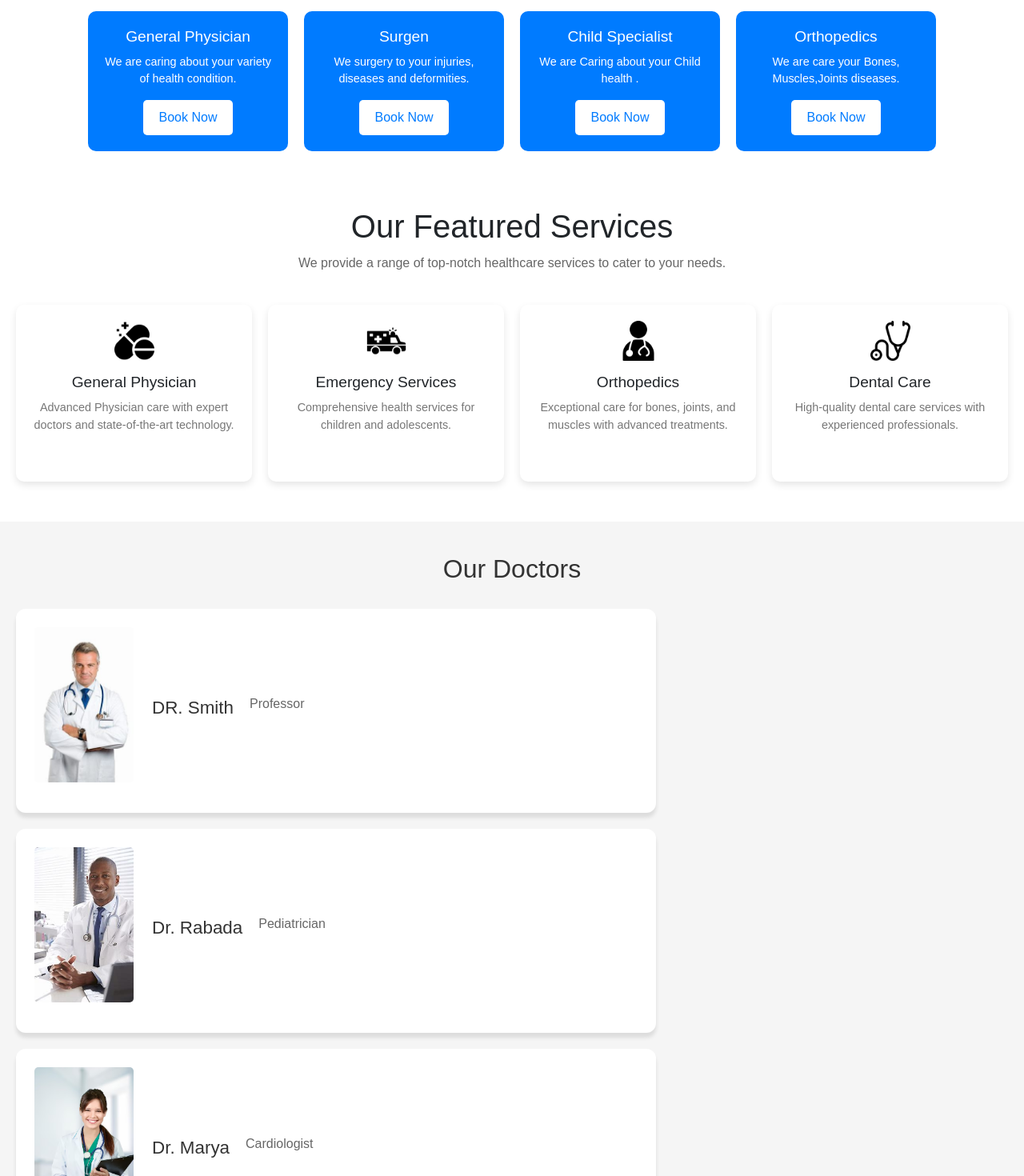
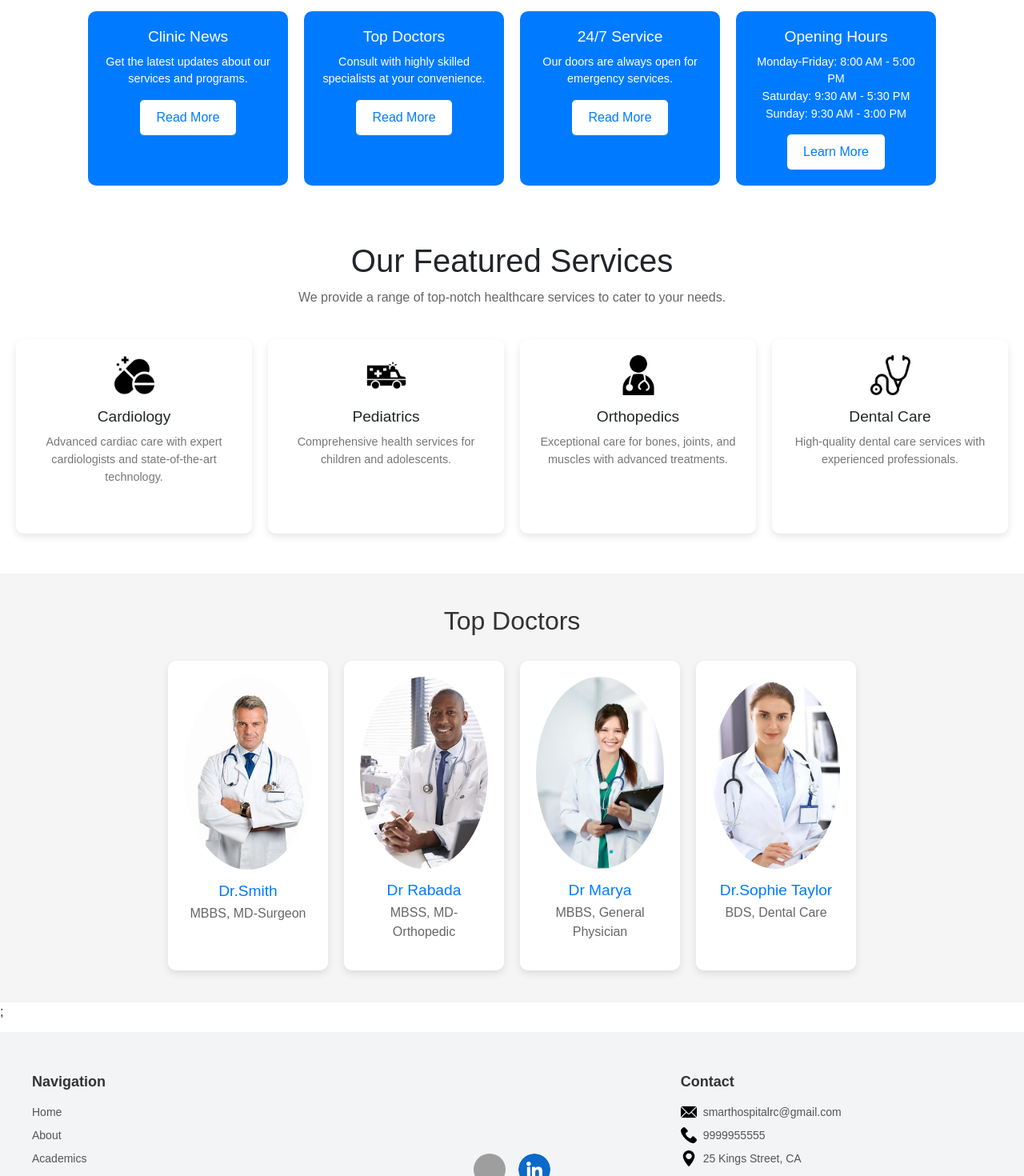
Before and after one commit to md-ahmad-raza/React-Project, a React (Vite) app in the folder front-end/: page / in a window 1280 px wide. Shown: the part 640-2110 px from the top of the page at 80% size. Built offline with nearby package versions, Linux system fonts and the light colour scheme; grey boxes are pictures that could not be loaded.

Commit message:
8th push

```diff
--- a/front-end/src/App.jsx
+++ b/front-end/src/App.jsx
@@ -1,5 +1,4 @@
 import { BrowserRouter as Router, Routes, Route } from "react-router-dom";
-import "./App.css";
 import Header from "./Components/Component/Header";
 import Navbar from "./Components/Component/Navbar";
 import Footer from "./Components/Component/Footer";
@@ -21,9 +20,8 @@ function App() {
           <Route path='/calendar' element={<AnnualCalendar />} />
           <Route path='/appointment' element={<Appointment />} />
           <Route path='/appointment/:doctorId' element={<Appointment />} />{" "}
-          {/* Fixed Route */}
           <Route path='/doctors' element={<AboutDoctors />} />
-          <Route path='/about' element={<About us/>} />
+          <Route path='/about' element={<About-us/>} />
           <Route path='/complain' element={<h2>Complain Page</h2>} />
           <Route path='/login' element={<h2>Login Page</h2>} />
           <Route path='/gallery' element={<h2>Gallery Page</h2>} />
--- a/front-end/src/Components/Pages/AboutDoctors.jsx
+++ b/front-end/src/Components/Pages/AboutDoctors.jsx
@@ -2,17 +2,12 @@ import React from "react";
 import { useNavigate } from "react-router-dom";
 import "../Style/AboutDoctors.css";
 
-// const doctorsimages = [
-//   { id: 1, image: "public/doctor1.png" },
-//   { id: 2, name: "Dr. Emily Carter", image: "/images/doctor2.png" },
-//   { id: 3, name: "Dr. John Doe", image: "/images/doctor3.png" },
-// ];
 
 // Doctor Data
 const doctors = [
   {
     id: 1,
-    name: "Dr. Steve Smith",
+    name: "Dr.Smith",
     degree: "MBBS, MD- Surgeon",
     experience: "4 Yrs",
     about: "A surgeon specializing in comprehensive medical care.",
@@ -36,8 +31,8 @@ const doctors = [
   },
   {
     id: 4,
-    name: "Dr. Sunita",
-    degree: "MBBS, Dental",
+    name: "Dr.Sophie Taylor",
+    degree: "BDS, Dental Care",
     experience: "3 Yrs",
     about: "A Dental Care Expert.",
     image: "doctor4.png",
--- a/front-end/src/Components/Pages/Home.jsx
+++ b/front-end/src/Components/Pages/Home.jsx
@@ -1,4 +1,4 @@
-import { useState, useEffect } from "react";
+import  { useState, useEffect } from "react";
 import "../Style/Home.css"; // Combined CSS file for Home and Doctors components
 
 const Home = () => {
@@ -6,23 +6,19 @@ const Home = () => {
   const [currentIndex, setCurrentIndex] = useState(0);
 
   const carouselImages = [
-    {
-      src: "image1.png",
-      caption: "Access World-Class Specialists Without Leaving Home",
-    },
+    { src: "image1.png", caption: "Access World-Class Specialists Without Leaving Home" },
     { src: "image2.jpg", caption: "Healthcare at Your Fingertips" },
     { src: "image3.jpg", caption: "Your Health, Our Priority" },
     { src: "image4.jpg", caption: "Quality Medical Care, Anytime, Anywhere" },
-    {
-      src: "image5.jpg",
-      caption: "Expert Consultations from the Comfort of Your Home",
-    },
+    { src: "image5.jpg", caption: "Expert Consultations from the Comfort of Your Home" },
     { src: "image6.jpg", caption: "Bringing Healthcare Closer to You" },
     { src: "image7.jpg", caption: "Your Trusted Partner in Health" },
     { src: "image8.jpg", caption: "Book Appointments with Ease" },
     { src: "image9.jpg", caption: "Seamless Virtual Healthcare Experience" },
-    { src: "image10.jpg", caption: "Personalized Care, Just a Click Away" },
-  ];
+    { src: "image10.jpg", caption: "Personalized Care, Just a Click Away" }
+];
+
+
 
   const latestNews = [
     "🚑 Emergency services are now 24/7!",
@@ -36,29 +32,29 @@ const Home = () => {
     "🏥 Grand opening of our new branch next week!",
     "💊 Special discounts on medicines this month.",
   ];
-
-  const doctors = [
+  const TopDoctors = [
     {
-      name: "DR. Smith",
-      title: "Professor",
-      image: "doctor1.png", // Just the image name
+      name: "Dr.Smith",
+      title: "MBBS, MD-Surgeon",
+      image: "doctor1.png",
     },
     {
-      name: "Dr. Rabada",
-      title: "Pediatrician",
+      name: "Dr Rabada",
+      title: "MBSS, MD-Orthopedic",
       image: "doctor2.png",
     },
     {
-      name: "Dr. Marya",
-      title: "Cardiologist",
+      name: "Dr Marya",
+      title: "MBBS, General Physician",
       image: "doctor3.png",
     },
     {
-      name: "Emily Johnson",
-      title: "Orthopedic Surgeon",
+      name: "Dr.Sophie Taylor",
+      title: " BDS, Dental Care",
       image: "doctor4.png",
     },
   ];
+
 
   useEffect(() => {
     const interval = setInterval(() => {
@@ -68,20 +64,18 @@ const Home = () => {
   }, [carouselImages.length]);
 
   return (
-    <div className='home-container'>
+    <div className="home-container">
       {/* Hero Section */}
-      <div className='hero-section'>
+      <div className="hero-section">
         {/* Carousel */}
-        <div className='carousel'>
+        <div className="carousel">
           {carouselImages.map((image, index) => (
             <div
               key={index}
-              className={`carousel-item ${
-                index === currentIndex ? "active" : ""
-              }`}
+              className={`carousel-item ${index === currentIndex ? "active" : ""}`}
             >
               <img src={image.src} alt={`Slide ${index + 1}`} />
-              <div className='carousel-caption'>
+              <div className="carousel-caption">
                 <h2>{image.caption}</h2>
               </div>
             </div>
@@ -89,12 +83,12 @@ const Home = () => {
         </div>
 
         {/* Latest News */}
-        <div className='latest-news'>
+        <div className="latest-news">
           <h3>Latest News</h3>
-          <div className='news-container'>
-            <div className='news-scroller'>
+          <div className="news-container">
+            <div className="news-scroller">
               {latestNews.map((news, index) => (
-                <div className='news-item' key={index}>
+                <div className="news-item" key={index}>
                   {news}
                 </div>
               ))}
@@ -104,93 +98,84 @@ const Home = () => {
       </div>
 
       {/* Features Section */}
-      <div className='features-section'>
-        <div className='feature-card'>
-          <h3>General Physician</h3>
-          <p>We are caring about your variety of health condition.</p>
-          <button>Book Now</button>
+      <div className="features-section">
+        <div className="feature-card">
+          <h3>Clinic News</h3>
+          <p>Get the latest updates about our services and programs.</p>
+          <button>Read More</button>
         </div>
-        <div className='feature-card'>
-          <h3>Surgen</h3>
-          <p>We surgery to your injuries, diseases and deformities.</p>
-          <button>Book Now</button>
+        <div className="feature-card">
+          <h3>Top Doctors</h3>
+          <p>Consult with highly skilled specialists at your convenience.</p>
+          <button>Read More</button>
         </div>
-        <div className='feature-card'>
-          <h3>Child Specialist</h3>
-          <p>We are Caring about your Child health .</p>
-          <button>Book Now</button>
+        <div className="feature-card">
+          <h3>24/7 Service</h3>
+          <p>Our doors are always open for emergency services.</p>
+          <button>Read More</button>
         </div>
-        <div className='feature-card'>
-          <h3>Orthopedics</h3>
-          <p>We are care your Bones, Muscles,Joints diseases.</p>
-          <button>Book Now</button>
+        <div className="feature-card">
+          <h3>Opening Hours</h3>
+          <p>
+            Monday-Friday: 8:00 AM - 5:00 PM
+            <br />
+            Saturday: 9:30 AM - 5:30 PM
+            <br />
+            Sunday: 9:30 AM - 3:00 PM
+          </p>
+          <button>Learn More</button>
         </div>
       </div>
 
       {/* Featured Services Section */}
-      <div className='featured-services'>
+      <div className="featured-services">
         <h2>Our Featured Services</h2>
-        <p>
-          We provide a range of top-notch healthcare services to cater to your
-          needs.
-        </p>
-        <div className='services-container'>
-          <div className='service-card'>
-            <div className='service-icon'>
-              <img src='service-icon1.png' alt='Icon 1' />
+        <p>We provide a range of top-notch healthcare services to cater to your needs.</p>
+        <div className="services-container">
+          <div className="service-card">
+            <div className="service-icon">
+              <img src="service-icon1.png" alt="Icon 1" />
             </div>
-            <h3>General Physician</h3>
-            <p>
-              Advanced Physician care with expert doctors and
-              state-of-the-art technology.
-            </p>
+            <h3>Cardiology</h3>
+            <p>Advanced cardiac care with expert cardiologists and state-of-the-art technology.</p>
           </div>
-          <div className='service-card'>
-            <div className='service-icon'>
-              <img src='service-icon2.png' alt='Icon 2' />
+          <div className="service-card">
+            <div className="service-icon">
+              <img src="service-icon2.png" alt="Icon 2" />
             </div>
-            <h3>Emergency Services</h3>
+            <h3>Pediatrics</h3>
             <p>Comprehensive health services for children and adolescents.</p>
           </div>
-          <div className='service-card'>
-            <div className='service-icon'>
-              <img src='service-icon3.png' alt='Icon 3' />
+          <div className="service-card">
+            <div className="service-icon">
+              <img src="service-icon3.png" alt="Icon 3" />
             </div>
             <h3>Orthopedics</h3>
-            <p>
-              Exceptional care for bones, joints, and muscles with advanced
-              treatments.
-            </p>
+            <p>Exceptional care for bones, joints, and muscles with advanced treatments.</p>
           </div>
-          <div className='service-card'>
-            <div className='service-icon'>
-              <img src='service-icon4.png' alt='Icon 4' />
+          <div className="service-card">
+            <div className="service-icon">
+              <img src="service-icon4.png" alt="Icon 4" />
             </div>
             <h3>Dental Care</h3>
-            <p>
-              High-quality dental care services with experienced professionals.
-            </p>
+            <p>High-quality dental care services with experienced professionals.</p>
           </div>
         </div>
       </div>
 
       {/* Doctors Section */}
-      <section className='doctors-section'>
-        <h2 className='section-title'>Our Doctors</h2>
-        <div className='doctors-container'>
-          {doctors.map((doctor, index) => (
-            <div className='doctor-card' key={index}>
-              <img
-                src={doctor.image}
-                alt={doctor.name}
-                className='doctor-image'
-              />
-              <h3 className='doctor-name'>{doctor.name}</h3>
-              <p className='doctor-title'>{doctor.title}</p>
-            </div>
-          ))}
-        </div>
-      </section>
+<section className="topdoctors-section">
+  <h2 className="section-title">Top Doctors</h2>
+  <div className="topdoctors-container">
+    {TopDoctors.map((doctor, index) => (
+      <div className="topdoctors-card" key={index}>
+        <img src={doctor.image} alt={doctor.name} className="topdoctors-image" />
+        <h3 className="topdoctors-name">{doctor.name}</h3>
+        <p className="topdoctors-title">{doctor.title}</p>
+      </div>
+    ))}
+  </div>
+</section>;
     </div>
   );
 };
--- a/front-end/src/Components/Style/Home.css
+++ b/front-end/src/Components/Style/Home.css
@@ -32,7 +32,6 @@ body {
   top: 0;
   left: 100%;
   width: 100%;
-
   opacity: 0;
   height: 60vh;
   transition: left 0.5s ease, opacity 0.5s ease;
@@ -47,7 +46,6 @@ body {
   width: 100%;
   height: 100%;
   object-fit: cover;
-  background-size: cover;
 }
 
 .carousel-caption {
@@ -71,11 +69,10 @@ body {
 }
 
 .news-container {
-  height: 100px;
+  height: 50vh;
   overflow: hidden;
   position: relative;
   width: 102%;
-  height: 50vh;
   background-color: white;
 }
 
@@ -228,7 +225,7 @@ body {
 }
 
 /* Doctors Section */
-.doctors-section {
+.topdoctors-section {
   padding: 40px 20px;
   text-align: center;
   background-color: #f5f5f5;
@@ -240,14 +237,14 @@ body {
   color: #333;
 }
 
-.doctors-container {
+.topdoctors-container {
   display: flex;
   flex-wrap: wrap;
   justify-content: center;
   gap: 20px;
 }
 
-.doctor-card {
+.topdoctors-card {
   width: 200px;
   text-align: center;
   background: white;
@@ -257,25 +254,25 @@ body {
   transition: transform 0.3s ease, box-shadow 0.3s ease;
 }
 
-.doctor-card:hover {
+.topdoctors-card:hover {
   transform: translateY(-10px);
   box-shadow: 0px 6px 12px rgba(0, 0, 0, 0.2);
 }
 
-.doctor-image {
+.topdoctors-image {
   width: 100%;
   height: auto;
   border-radius: 50%;
   margin-bottom: 15px;
 }
 
-.doctor-name {
+.topdoctors-name {
   font-size: 1.2rem;
   margin-bottom: 5px;
   color: #007bff;
 }
 
-.doctor-title {
+.topdoctors-title {
   font-size: 1rem;
   color: #666;
 }
@@ -316,7 +313,7 @@ body {
     grid-template-columns: repeat(auto-fit, minmax(200px, 1fr));
   }
 
-  .doctors-container {
+  .topdoctors-container {
     flex-direction: column;
     align-items: center;
   }
@@ -335,7 +332,7 @@ body {
     font-size: 1.8rem;
   }
 
-  .doctor-card {
+  .topdoctors-card {
     width: 90%;
   }
 }
@@ -353,7 +350,7 @@ body {
     grid-template-columns: 1fr;
   }
 
-  .doctor-card {
+  .topdoctors-card {
     width: 100%;
   }
 }
--- a/front-end/src/main.jsx
+++ b/front-end/src/main.jsx
@@ -1,6 +1,6 @@
 import { StrictMode } from "react";
 import { createRoot } from "react-dom/client";
-import "./index.css";
+
 import App from "./App.jsx";
 import "bootstrap/dist/css/bootstrap.min.css";
 
```
Also changed, not shown: front-end/src/App.css (deleted), front-end/src/index.css (deleted).
